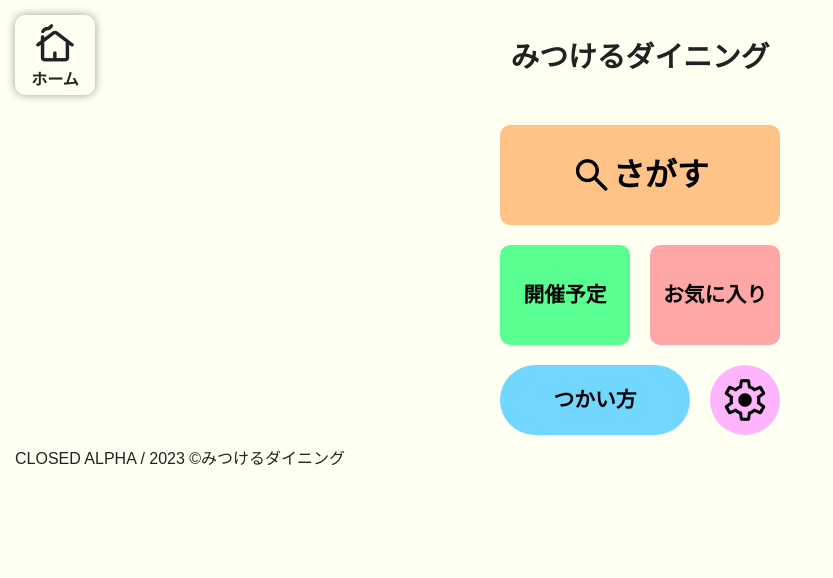
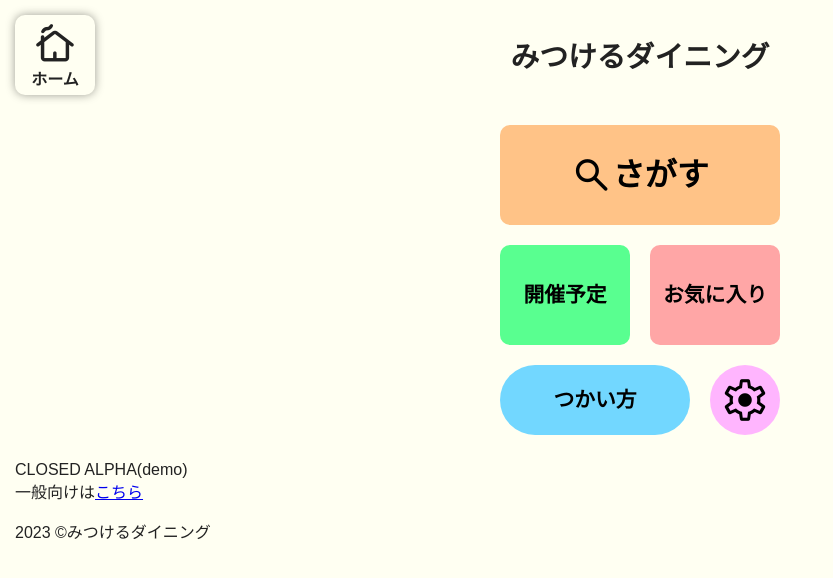
Before and after one commit to famisics/cosmo-mitsukerudining-kids, a Vue app: page / in a window 1280 px wide. Shown: the top 578 px of the page, without its empty margins (0-833 px from the left). Built offline with nearby package versions, Linux system fonts and the light colour scheme; a web font is replaced by a local one; what vue-sweetalert2 would draw is missing.

Commit message:
link changed

```diff
--- a/src/views/HomeView.vue
+++ b/src/views/HomeView.vue
@@ -16,8 +16,11 @@ import HeaderNav from '@/components/HeaderNav.vue'
         <RouterLink class="header_home" to="/settings"><span class="material-symbols-rounded">settings</span></RouterLink>
       </div>
     </div>
-    CLOSED ALPHA / 2023 ©みつけるダイニング
-    <footer></footer>
+    <p>
+      CLOSED ALPHA(demo)<br>
+      一般向けは<a style="text-decoration: underline;" href="https://cosmo.stnfy.com">こちら</a>
+    </p>
+    <footer>2023 ©みつけるダイニング</footer>
   </main>
 </template>
 <style scoped>
```
